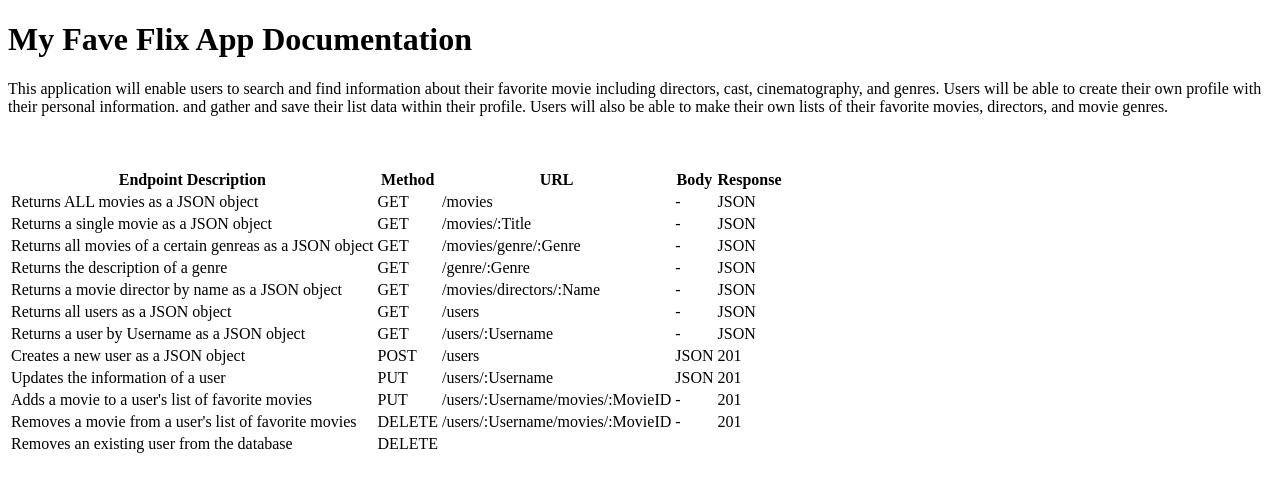
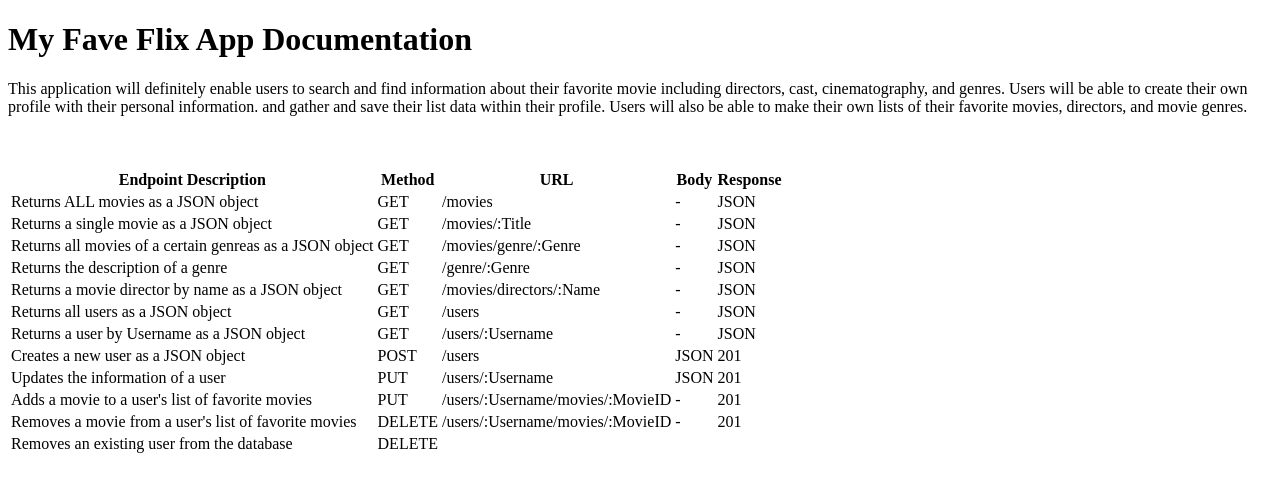
Before and after one commit to cheito70/movie_api, a website: page public/documentation.html in a window 1280 px wide. Drawn offline with Linux system fonts and the light colour scheme.

Commit message:
Added some text to documentation

```diff
--- a/public/documentation.html
+++ b/public/documentation.html
@@ -8,7 +8,7 @@
 </head>
 <body>
   <h1>My Fave Flix App Documentation</h1>
-  <p>This application will enable users to search and find information about
+  <p>This application will definitely enable users to search and find information about
     their favorite movie including directors, cast, cinematography, and genres.
     Users will be able to create their own profile with their personal information.
     and gather and save their list data within their profile. Users will also be
```
